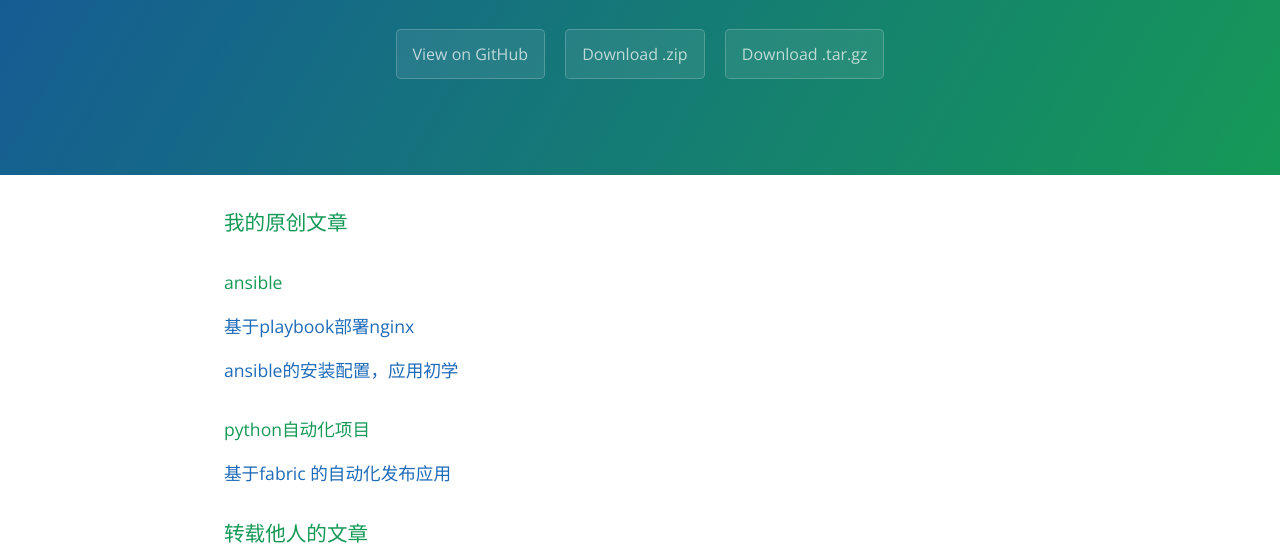
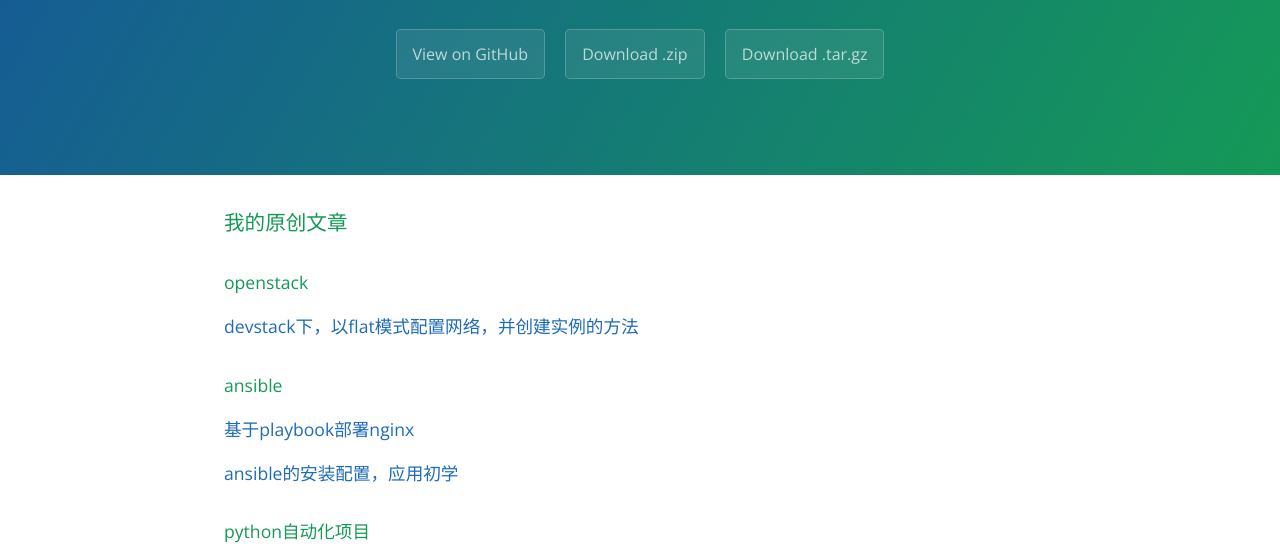
Before and after one commit to ollylu/blogs, a plain HTML site: page index.html in a window 1280 px wide. Shown: the part 208-767 px from the top of the page. Drawn offline with nearby package versions, Linux system fonts and the light colour scheme.

```diff
--- a/index.html
+++ b/index.html
@@ -21,6 +21,11 @@
     <section class="main-content">
       <h3>
 <a id="我的原创文章" class="anchor" href="#%E6%88%91%E7%9A%84%E5%8E%9F%E5%88%9B%E6%96%87%E7%AB%A0" aria-hidden="true"><span aria-hidden="true" class="octicon octicon-link"></span></a>我的原创文章</h3>
+
+<h4>
+<a id="openstack" class="anchor" href="#openstack" aria-hidden="true"><span aria-hidden="true" class="octicon octicon-link"></span></a>openstack</h4>
+
+<p><a href="https://github.com/ollylu/devstack_network_flat">devstack下，以flat模式配置网络，并创建实例的方法</a></p>
 
 <h4>
 <a id="ansible" class="anchor" href="#ansible" aria-hidden="true"><span aria-hidden="true" class="octicon octicon-link"></span></a>ansible</h4>
--- a/params.json
+++ b/params.json
@@ -1,6 +1,6 @@
 {
   "name": "Blogs",
   "tagline": "技术博客",
-  "body": "### 我的原创文章\r\n\r\n#### ansible\r\n\r\n[基于playbook部署nginx](https://github.com/ollylu/ansible_playbook_1)\r\n\r\n[ansible的安装配置，应用初学](https://github.com/ollylu/ansible_install_and_test)\r\n\r\n#### python自动化项目\r\n\r\n[基于fabric 的自动化发布应用](https://github.com/ollylu/fabric-autopublish)\r\n\r\n\r\n\r\n\r\n### 转载他人的文章\r\n[Linux内存中的Cache真的能被回收么](http://liwei.life/2016/04/26/linux%E5%86%85%E5%AD%98%E4%B8%AD%E7%9A%84cache%E7%9C%9F%E7%9A%84%E8%83%BD%E8%A2%AB%E5%9B%9E%E6%94%B6%E4%B9%88%EF%BC%9F/)\r\n\r\n[虚拟化技术之KVM安装与使用](https://yq.aliyun.com/articles/38840)\r\n\r\n### 近期的项目\r\n\r\n[2016-1月到2016-7月工作小结](https://github.com/ollylu/works)\r\n\r\n### 个人简介\r\nollylu,目前居住在深圳，就职于一家互联网公司，工作经验快7年，目前主要负责一家大型门户网站的广告平台，业务运维方面工作，已有快一年，之前还在电信行业，从事过C++，python相关开发工作，对python自动化运维，及linux系统管理,docker,KVM 虚拟化方面知识感兴趣，有一定经验积累，希望未来朝这个方向深入发展。\r\n\r\n\r\n### 个人联系方式\r\nemail:346582536@qq.com\r\n\r\n",
+  "body": "### 我的原创文章\r\n\r\n#### openstack\r\n\r\n[devstack下，以flat模式配置网络，并创建实例的方法](https://github.com/ollylu/devstack_network_flat)\r\n\r\n#### ansible\r\n\r\n[基于playbook部署nginx](https://github.com/ollylu/ansible_playbook_1)\r\n\r\n[ansible的安装配置，应用初学](https://github.com/ollylu/ansible_install_and_test)\r\n\r\n#### python自动化项目\r\n\r\n[基于fabric 的自动化发布应用](https://github.com/ollylu/fabric-autopublish)\r\n\r\n\r\n\r\n\r\n### 转载他人的文章\r\n[Linux内存中的Cache真的能被回收么](http://liwei.life/2016/04/26/linux%E5%86%85%E5%AD%98%E4%B8%AD%E7%9A%84cache%E7%9C%9F%E7%9A%84%E8%83%BD%E8%A2%AB%E5%9B%9E%E6%94%B6%E4%B9%88%EF%BC%9F/)\r\n\r\n[虚拟化技术之KVM安装与使用](https://yq.aliyun.com/articles/38840)\r\n\r\n### 近期的项目\r\n\r\n[2016-1月到2016-7月工作小结](https://github.com/ollylu/works)\r\n\r\n### 个人简介\r\nollylu,目前居住在深圳，就职于一家互联网公司，工作经验快7年，目前主要负责一家大型门户网站的广告平台，业务运维方面工作，已有快一年，之前还在电信行业，从事过C++，python相关开发工作，对python自动化运维，及linux系统管理,docker,KVM 虚拟化方面知识感兴趣，有一定经验积累，希望未来朝这个方向深入发展。\r\n\r\n\r\n### 个人联系方式\r\nemail:346582536@qq.com\r\n\r\n",
   "note": "Don't delete this file! It's used internally to help with page regeneration."
 }
```
